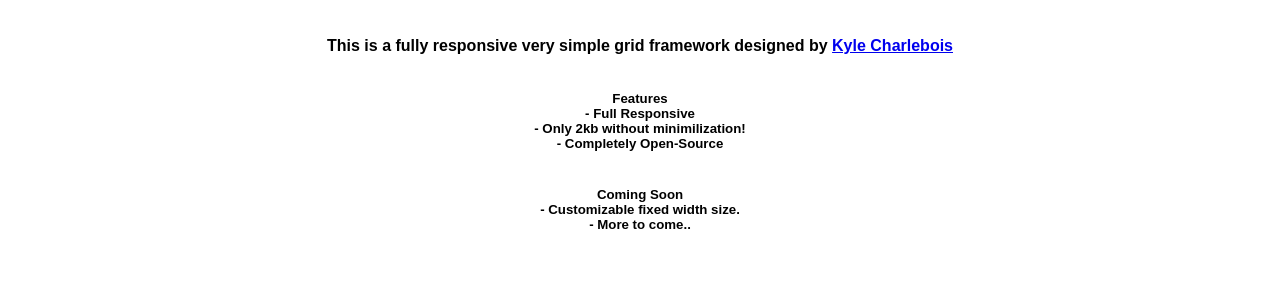
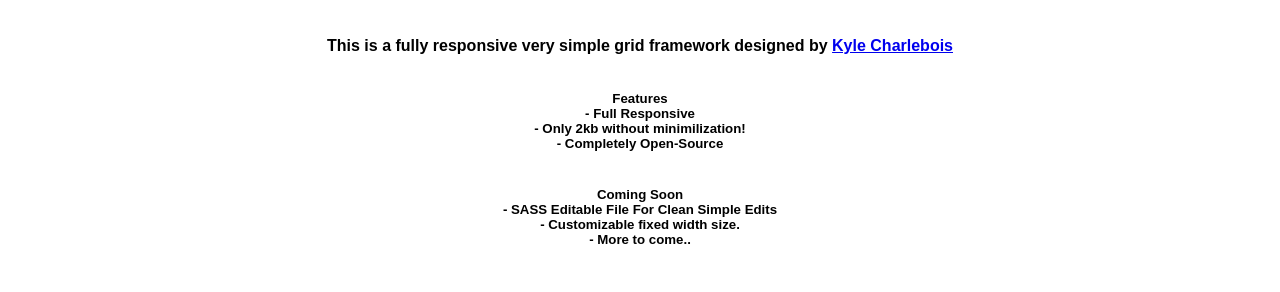
Before and after one commit to Kcharle/KCGrid, a plain HTML site: page index.html in a window 1280 px wide. Shown: the part 79-371 px from the top of the page. Drawn offline with Linux system fonts and the light colour scheme.

Commit message:
Text addition

```diff
--- a/index.html
+++ b/index.html
@@ -24,6 +24,7 @@
 		<br>
 		<h5> Coming Soon
 			<ul>
+				<li> - SASS Editable File For Clean Simple Edits</li>
 				<li> - Customizable fixed width size.</li>
 				<li> - More to come..</li>
 			</ul>
```
